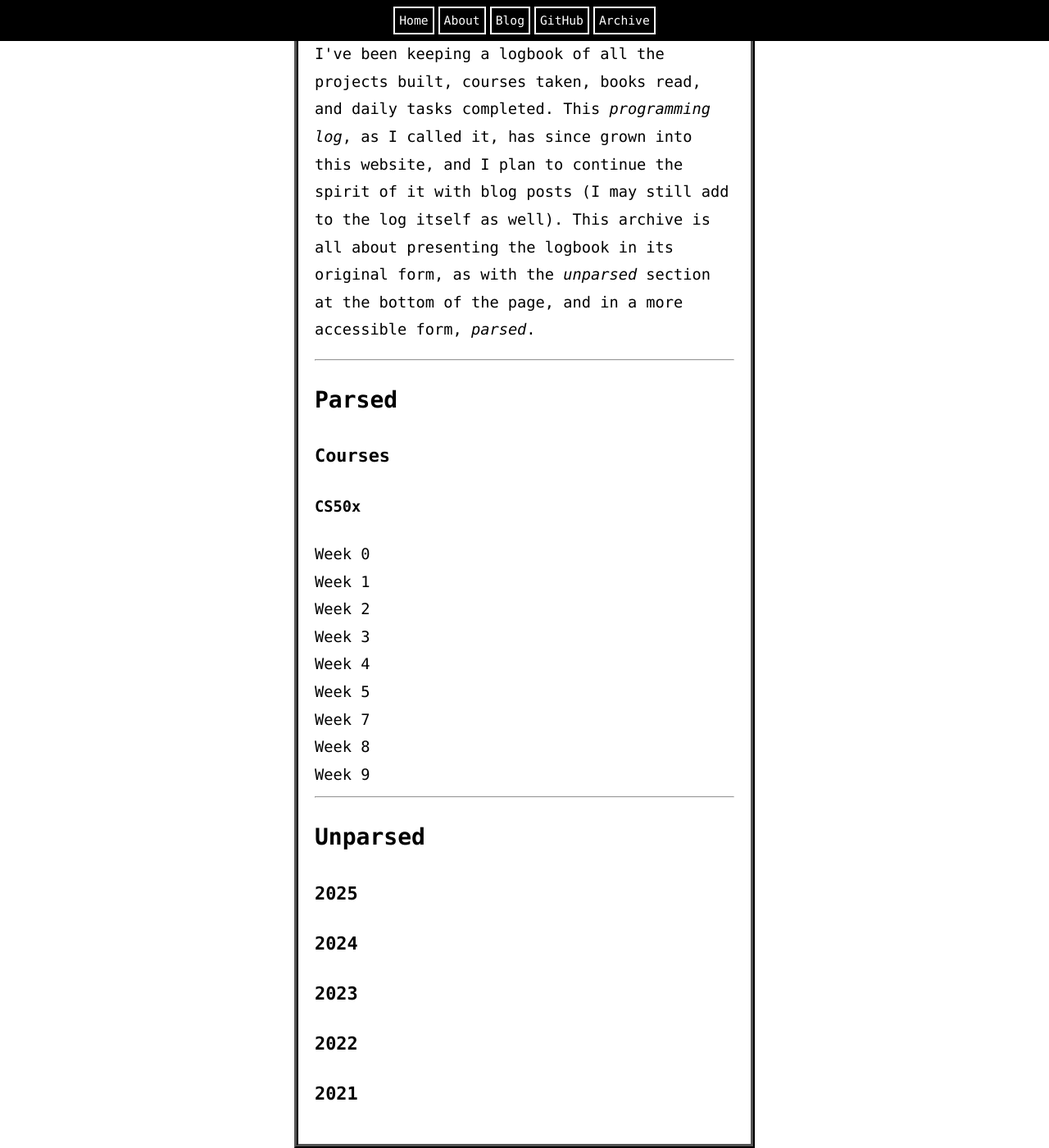
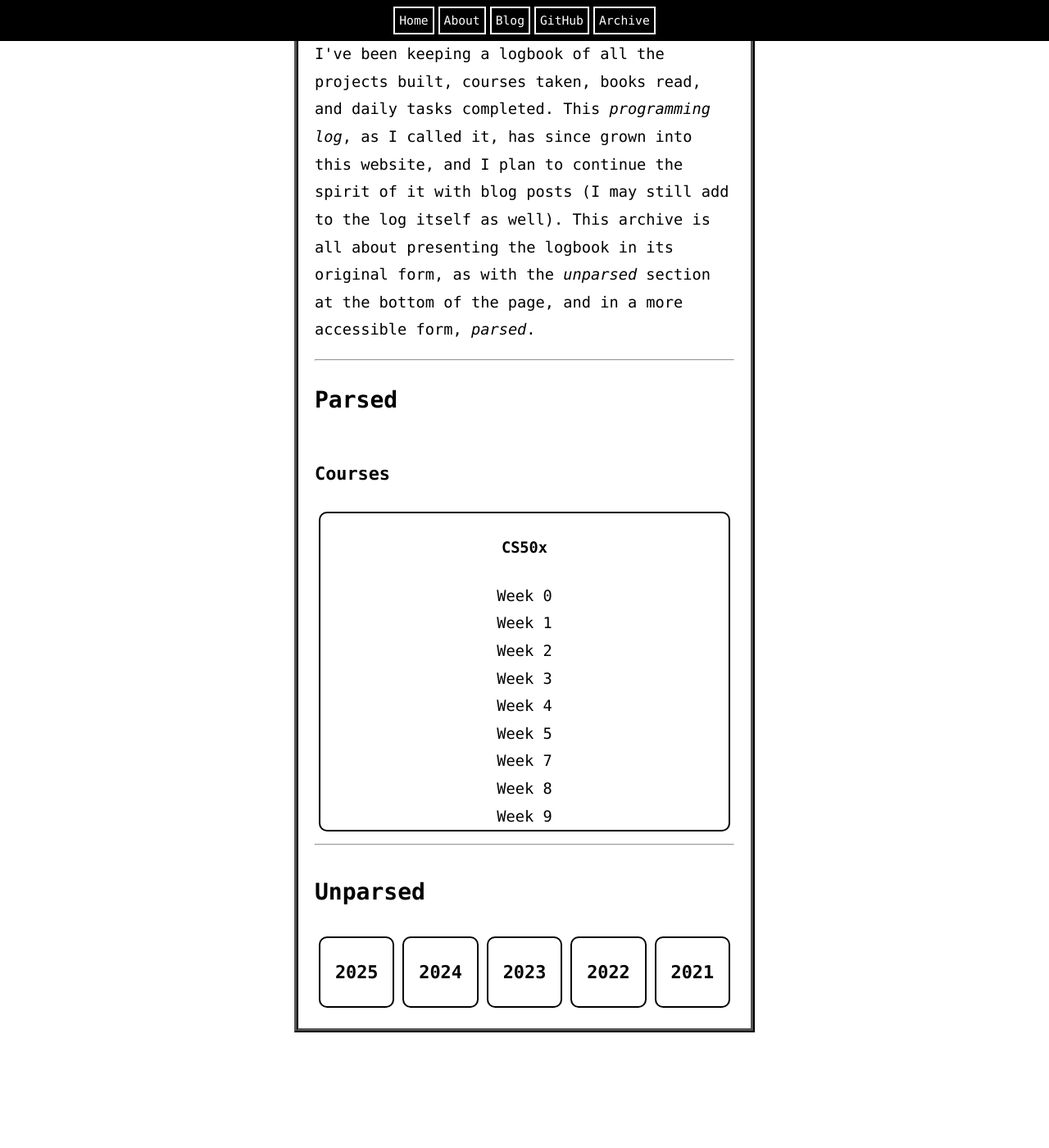
Before and after one commit to seandavidreed/seandavidreed.github.io, a Jekyll site: the page built from archive.html, in a window 1280 px wide and 1400 px high, scrolled down 309 px. Shown: the whole window at 82% size. Built offline with Jekyll 4.4.1, drawn with Linux system fonts in a browser that asks for light colours; after the commit the page ends 1568 px from its top, so only the background shows below that.

Commit message:
Refactor code and add flex to archive page

```diff
--- a/archive.html
+++ b/archive.html
@@ -10,18 +10,30 @@ Since I first started programming and building a foundation in Computer Science,
 </p>
 <hr>
 <h2>Parsed</h2>
+<div class="archive-flex flex">
+	<div class="row">
 		{% assign entries = site.old_log | where: "subject", "CS50x" %}
 		<h3>{{ entries[0].domain }}</h3>
+	</div>
+	<div class="row">
+		<div class="archive column">
 			<h4>{{ entries[0].subject }}</h4>
 			{% for entry in entries %}
 				<div>
 					<a href="{{ entry.url }}">{{ entry.title }}</a>
 				</div>
 			{% endfor %}
+		</div>
+	</div>
 	<hr>
+	<div class="row">
 		<h2>Unparsed</h2>
-<h3><a href="2025.html">2025</a></h3>
-<h3><a href="2024.html">2024</a></h3>
-<h3><a href="2023.html">2023</a></h3>
-<h3><a href="2022.html">2022</a></h3>
-<h3><a href="2021.html">2021</a></h3>
+	</div>
+	<div class="archive-row row">
+		<div class="archive column"><h3><a href="2025.html">2025</a></h3></div>
+		<div class="archive column"><h3><a href="2024.html">2024</a></h3></div>
+		<div class="archive column"><h3><a href="2023.html">2023</a></h3></div>
+		<div class="archive column"><h3><a href="2022.html">2022</a></h3></div>
+		<div class="archive column"><h3><a href="2021.html">2021</a></h3></div>
+	</div>
+</div>
--- a/css/styles.scss
+++ b/css/styles.scss
@@ -90,13 +90,8 @@ body {
 		overflow: scroll;
 	}
 
-	/* LOCAL INDEX PAGE SETTINGS */
-	.index {
-		font-family: "Indie Flower", sans-serif;
-		font-size: 25pt;
-		line-height: 0.1pt;
-		column-gap: 0px;
-
+	/* UNIVERSAL FLEX SETTINGS */
+	.flex {
 		.row {
 			display: flex;
 			flex-direction: row;
@@ -112,7 +107,24 @@ body {
 			justify-content: center;
 			padding: 0px 10px;
 		}
+
+		/* LOCAL INDEX PAGE SETTINGS */
+		.index {
+			font-family: "Indie Flower", sans-serif;
+			font-size: 25pt;
+			line-height: 0.1pt;
+			column-gap: 0px;
+		}
+
+		.archive {
+			border: 2px solid;
+			border-radius: 10px;
+			margin: 5px;
+			align-items: center;
+			justify-content: center;
+		}
 	}
+
 
 	/* LOCAL POST SETTINGS */
 	.post {
@@ -133,6 +145,10 @@ body {
 				font-size: 14pt;
 			}
 		}
+
+		.archive-flex .row {
+				flex-direction: column;
+		}
 	}
 
 	@media (min-width: $bp-phone) {
@@ -147,6 +163,9 @@ body {
 				font-size: 14pt;
 			}
 		}
+		.archive-flex .row {
+				flex-direction: column;
+		}
 	}
 
 	@media (min-width: $bp-tablet) {
@@ -160,6 +179,9 @@ body {
 			.tagline {
 				font-size: 25pt;
 			}
+		}
+		.archive-flex .row {
+			flex-direction: row;
 		}
 	}
 
```
Also changed, not shown: index.html (+4 -4 lines). Lines whose indentation alone changed are shown as unchanged.
